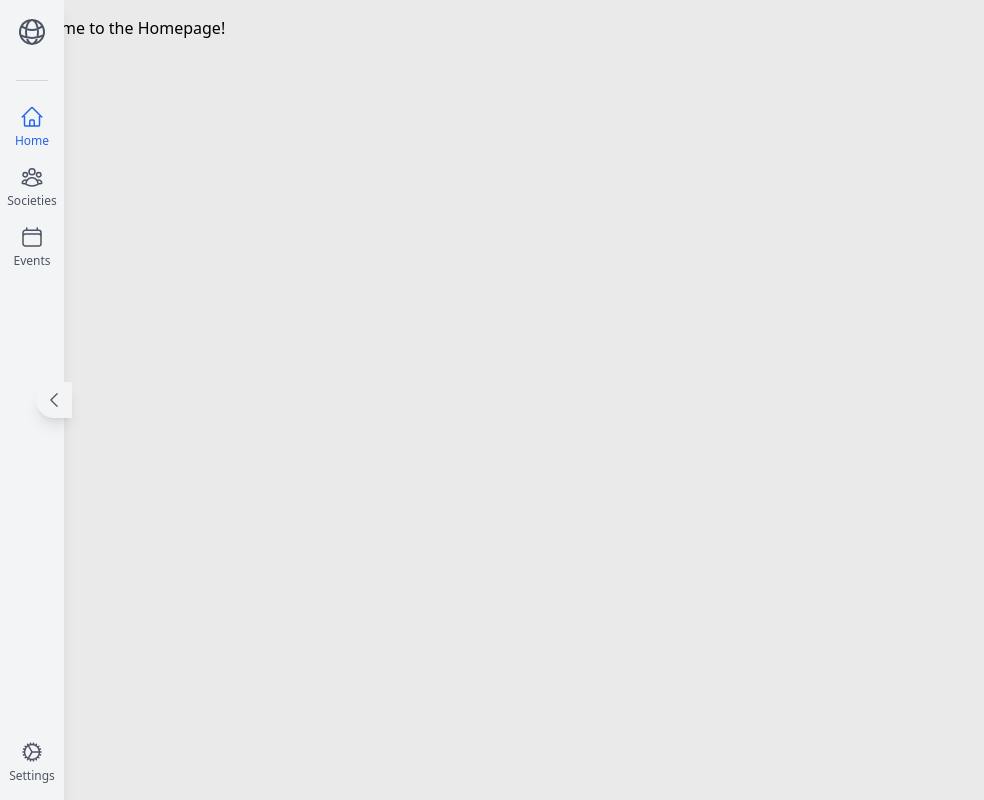
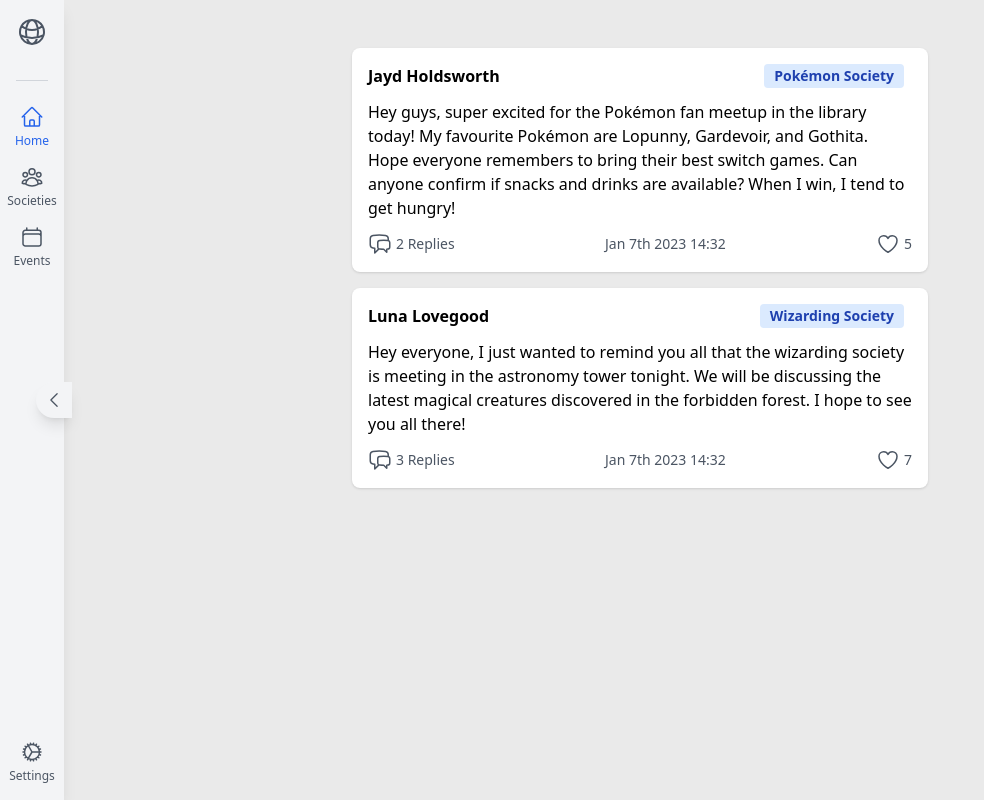
Before and after one commit to Jayd-H/UniSphere, a React (Vite) app in the folder Client/: page /home in a window 1280 px wide. Shown: the whole page, without its empty margins (0-984 px from the left). Built offline with nearby package versions, Linux system fonts and the light colour scheme.

Commit message:
Added simple post styling

```diff
--- /dev/null
+++ b/Client/src/Components/Post.tsx
@@ -0,0 +1,47 @@
+import React from 'react';
+import { ChatBubbleLeftRightIcon, HeartIcon } from '@heroicons/react/24/outline';
+
+interface PostProps {
+  username: string;
+  societyName: string;
+  timestamp: string;
+  content: string;
+  repliesCount: number;
+  likesCount: number;
+}
+
+const Post: React.FC<PostProps> = ({
+  username,
+  societyName,
+  timestamp,
+  content,
+  repliesCount,
+  likesCount
+}) => {
+  return (
+    <div className="bg-white rounded-lg p-4 shadow max-w-xl mx-auto my-4">
+      <div className="flex justify-between items-center mb-3">
+        <span className="font-semibold">{username}</span>
+        <span className="bg-blue-100 text-blue-800 text-sm font-semibold mr-2 px-2.5 py-0.5 rounded dark:bg-blue-200 dark:text-blue-800">{societyName}</span>
+      </div>
+      <p className="mb-3">{content}</p>
+      <div className="flex justify-between items-center text-sm text-gray-600">
+        <div className="flex items-center">
+          <ChatBubbleLeftRightIcon className="w-6 h-6 mr-1" />
+          <span>{repliesCount} Replies</span>
+        </div>
+        <div className="flex items-center">
+          <span>{timestamp}</span>
+        </div>
+        <div className="flex items-center">
+          <button type="button" className="flex items-center">
+            <HeartIcon className="w-6 h-6 mr-1" />
+            <span>{likesCount}</span>
+          </button>
+        </div>
+      </div>
+    </div>
+  );
+};
+
+export default Post;
--- a/Client/src/Pages/HomePage.tsx
+++ b/Client/src/Pages/HomePage.tsx
@@ -1,11 +1,32 @@
 import React from 'react';
-import Sidebar from '../Components/Sidebar';
+import Post from '../Components/Post';
 
-const HomePage = () => {
+const HomePage: React.FC = () => {
+  // Mock data array for multiple posts
+  const mockPosts = [
+    {
+      username: 'Jayd Holdsworth',
+      societyName: 'Pokémon Society',
+      timestamp: 'Jan 7th 2023 14:32',
+      content: 'Hey guys, super excited for the Pokémon fan meetup in the library today! My favourite Pokémon are Lopunny, Gardevoir, and Gothita. Hope everyone remembers to bring their best switch games. Can anyone confirm if snacks and drinks are available? When I win, I tend to get hungry!',
+      repliesCount: 2,
+      likesCount: 5
+    },
+    {
+      username: 'Luna Lovegood',
+      societyName: 'Wizarding Society',
+      timestamp: 'Jan 7th 2023 14:32',
+      content: 'Hey everyone, I just wanted to remind you all that the wizarding society is meeting in the astronomy tower tonight. We will be discussing the latest magical creatures discovered in the forbidden forest. I hope to see you all there!',
+      repliesCount: 3,
+      likesCount: 7
+    },
+  ];
+
   return (
-    <div>
-      <h1>Welcome to the Homepage!</h1>
-      {/* Add more content for your homepage here */}
+    <div className="p-4">
+      {mockPosts.map((post, index) => (
+        <Post key={index} {...post} />
+      ))}
     </div>
   );
 };
```
